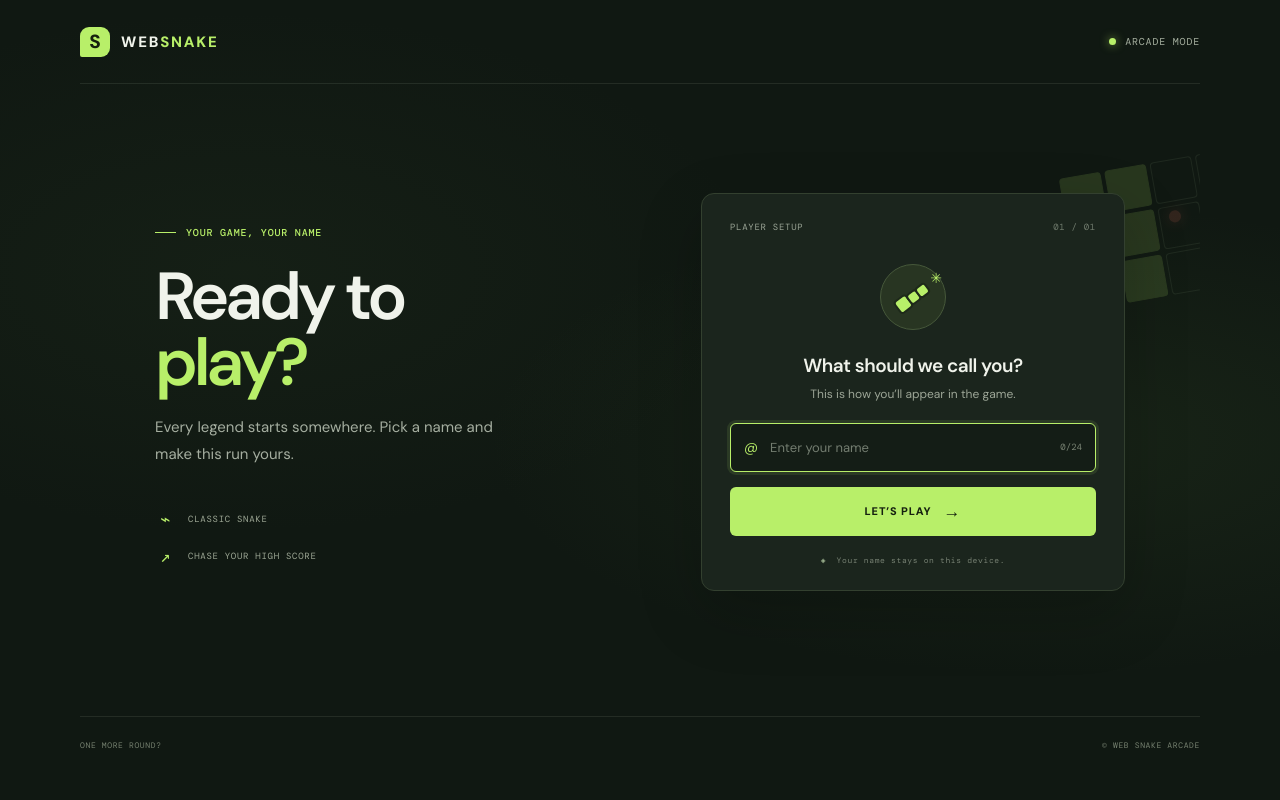
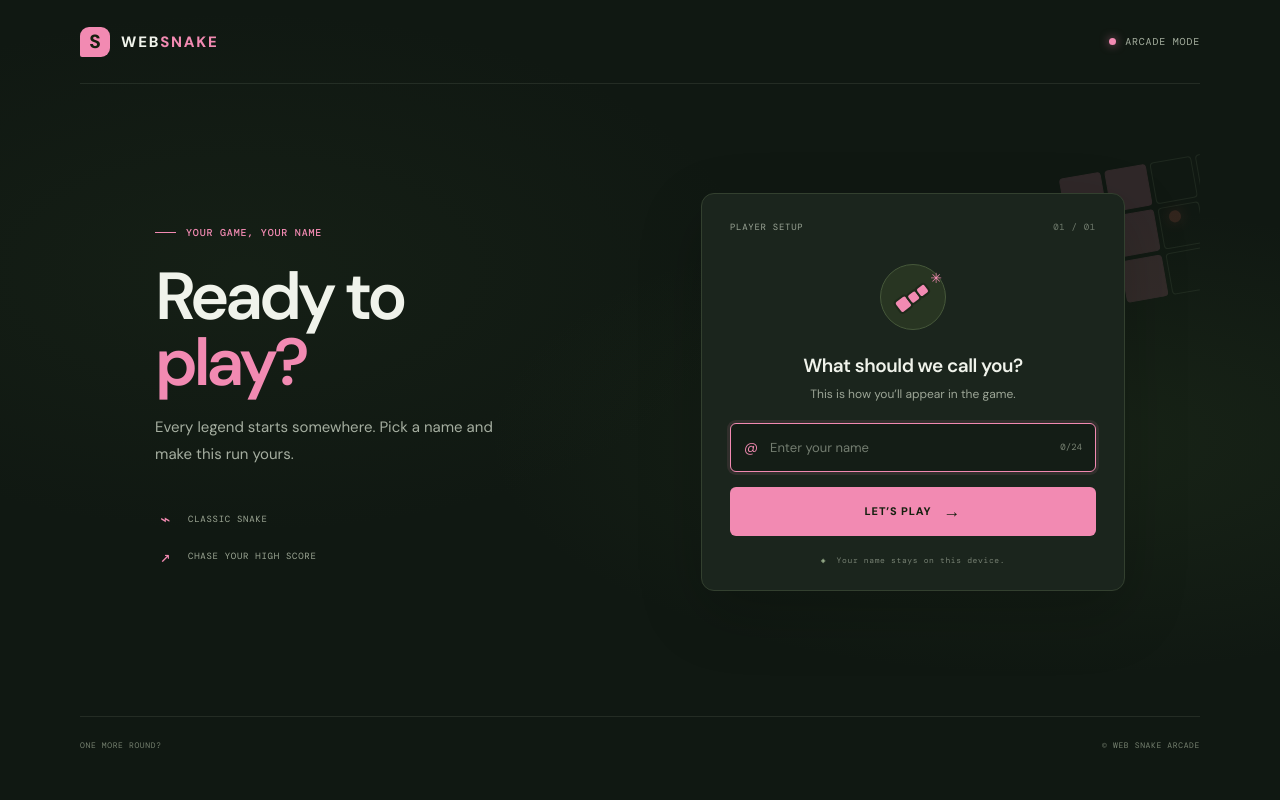
Before and after one commit to Djohnnie/WebSnakeTest, a web app: page /wwwroot/index.html in a window 1280 px wide. Run offline with its HTML, style and script files only (its server is not run), Linux system fonts and the light colour scheme; data that the repository does not hold is empty.

Commit message:
Address the feedback on #4
Refs #3

Revised by the DGHSF agent worker (run 6bb2e12d-68dd-429e-a7b1-ee8e37eb5e7a).

```diff
--- a/wwwroot/styles.css
+++ b/wwwroot/styles.css
@@ -7,7 +7,7 @@
   color: #f0f3eb;
   font-synthesis: none;
   text-rendering: optimizeLegibility;
-  --green: #b8ef69;
+  --accent: #f28ab2;
   --muted: #9aa396;
   --mono: "DM Mono", monospace;
 }
@@ -31,48 +31,48 @@ button { cursor: pointer; }
 .app-shell { width: min(1120px, calc(100% - 64px)); margin: 0 auto; }
 .topbar { height: 84px; border-bottom: 1px solid rgba(226, 238, 216, .09); display: flex; align-items: center; justify-content: space-between; }
 .brand { display: flex; align-items: center; gap: 11px; color: #f0f3eb; text-decoration: none; font-size: 15px; font-weight: 800; letter-spacing: .12em; }
-.brand-mark { width: 30px; height: 30px; display: grid; place-items: center; background: var(--green); color: #15200e; border-radius: 9px 9px 9px 2px; font-size: 19px; font-weight: 800; font-style: italic; letter-spacing: 0; }
-.brand-accent { color: var(--green); }
+.brand-mark { width: 30px; height: 30px; display: grid; place-items: center; background: var(--accent); color: #15200e; border-radius: 9px 9px 9px 2px; font-size: 19px; font-weight: 800; font-style: italic; letter-spacing: 0; }
+.brand-accent { color: var(--accent); }
 .status-pill, .eyebrow, .card-topline, .game-facts, .privacy-note, .board-top, .change-name, .panel-label, .score-caption, .footer { font-family: var(--mono); letter-spacing: .08em; }
 .status-pill { display: flex; align-items: center; gap: 9px; color: #a4ae9e; font-size: 10px; }
-.status-dot, .live-dot { width: 7px; height: 7px; display: inline-block; border-radius: 50%; background: var(--green); box-shadow: 0 0 10px rgba(184,239,105,.65); }
+.status-dot, .live-dot { width: 7px; height: 7px; display: inline-block; border-radius: 50%; background: var(--accent); box-shadow: 0 0 10px rgba(242,138,178,.65); }
 
 .name-screen { position: relative; min-height: 632px; display: grid; grid-template-columns: 1fr 424px; align-items: center; gap: 92px; padding: 55px 6.7% 72px; overflow: hidden; }
 .intro, .name-card { position: relative; z-index: 1; }
-.eyebrow { display: flex; align-items: center; gap: 10px; color: var(--green); font-size: 10px; font-weight: 500; }
-.eyebrow-line { display: inline-block; width: 21px; height: 1px; background: var(--green); }
+.eyebrow { display: flex; align-items: center; gap: 10px; color: var(--accent); font-size: 10px; font-weight: 500; }
+.eyebrow-line { display: inline-block; width: 21px; height: 1px; background: var(--accent); }
 h1 { margin: 25px 0 18px; font-size: clamp(46px, 5.2vw, 68px); line-height: .99; letter-spacing: -.065em; font-weight: 600; }
-.intro h1 span { color: var(--green); }
+.intro h1 span { color: var(--accent); }
 .intro-copy { max-width: 340px; margin: 0; color: #a5aea0; font-size: 15px; line-height: 1.8; }
 .game-facts { margin-top: 40px; display: grid; gap: 15px; color: #9da795; font-size: 9px; }
 .game-facts > div { display: flex; align-items: center; gap: 12px; }
-.fact-icon { width: 21px; color: var(--green); text-align: center; font-size: 17px; }
+.fact-icon { width: 21px; color: var(--accent); text-align: center; font-size: 17px; }
 .name-card { padding: 27px 28px 25px; background: #1b251d; border: 1px solid #33402f; border-radius: 13px; box-shadow: 0 22px 65px rgba(0,0,0,.2); }
 .card-topline { display: flex; justify-content: space-between; color: #9ba596; font-size: 9px; }
 .step-number { color: #707b6d; }
 .avatar { width: 66px; height: 66px; position: relative; display: grid; place-items: center; margin: 31px auto 23px; border: 1px solid #46583a; border-radius: 50%; background: #283522; }
 .avatar-snake { display: flex; align-items: center; transform: rotate(-37deg); }
-.avatar-snake i { display: block; width: 13px; height: 13px; margin-left: -2px; border: 2px solid #1e291a; border-radius: 4px; background: var(--green); }
+.avatar-snake i { display: block; width: 13px; height: 13px; margin-left: -2px; border: 2px solid #1e291a; border-radius: 4px; background: var(--accent); }
 .avatar-snake i:first-child { width: 16px; height: 16px; }
-.avatar-spark { position: absolute; top: 4px; right: 3px; color: var(--green); font-size: 14px; }
+.avatar-spark { position: absolute; top: 4px; right: 3px; color: var(--accent); font-size: 14px; }
 .name-card label { display: block; text-align: center; font-size: 19px; font-weight: 600; letter-spacing: -.025em; }
 .field-hint { margin: 8px 0 21px; text-align: center; color: #9da697; font-size: 12px; }
 .input-wrap { height: 49px; display: flex; align-items: center; gap: 10px; padding: 0 13px; border: 1px solid #45523e; border-radius: 6px; background: #141d16; transition: border-color .2s, box-shadow .2s; }
-.input-wrap:focus-within { border-color: var(--green); box-shadow: 0 0 0 3px rgba(184,239,105,.1); }
-.input-prefix { color: var(--green); font-size: 14px; }
+.input-wrap:focus-within { border-color: var(--accent); box-shadow: 0 0 0 3px rgba(242,138,178,.1); }
+.input-prefix { color: var(--accent); font-size: 14px; }
 .input-wrap input { width: 100%; min-width: 0; outline: 0; border: 0; background: transparent; color: #f0f3eb; font-size: 13px; }
 .input-wrap input::placeholder { color: #737d70; }
 .character-count { flex: 0 0 auto; color: #798373; font-family: var(--mono); font-size: 9px; }
 .error-message { margin: 8px 0 0; color: #ff9a8b; font-size: 11px; }
-.primary-button { width: 100%; min-height: 49px; display: flex; align-items: center; justify-content: center; gap: 12px; margin-top: 15px; border: 0; border-radius: 6px; background: var(--green); color: #15200f; font-size: 11px; font-weight: 800; letter-spacing: .08em; transition: background .2s, transform .2s; }
-.primary-button:hover { transform: translateY(-1px); background: #caf98b; }
+.primary-button { width: 100%; min-height: 49px; display: flex; align-items: center; justify-content: center; gap: 12px; margin-top: 15px; border: 0; border-radius: 6px; background: var(--accent); color: #15200f; font-size: 11px; font-weight: 800; letter-spacing: .08em; transition: background .2s, transform .2s; }
+.primary-button:hover { transform: translateY(-1px); background: #f8a6c4; }
 .primary-button span { font-size: 17px; font-weight: 500; }
 .privacy-note { margin: 19px 0 0; color: #778173; text-align: center; font-size: 8px; }
 .privacy-note span { padding-right: 5px; color: #a0b692; }
 
 .decorative-board { position: absolute; z-index: 0; top: 78px; right: -53px; width: 180px; height: 180px; display: grid; grid-template-columns: repeat(4, 1fr); grid-template-rows: repeat(4, 1fr); gap: 4px; opacity: .14; transform: rotate(-10deg); }
 .board-cell { border: 1px solid #74886a; border-radius: 4px; }
-.cell-a, .cell-b, .cell-f, .cell-j { background: #b8ef69; border-color: #b8ef69; }
+.cell-a, .cell-b, .cell-f, .cell-j { background: var(--accent); border-color: var(--accent); }
 .board-food { width: 12px; height: 12px; position: absolute; top: 51px; left: 102px; border-radius: 50%; background: #ff7364; box-shadow: 0 0 14px #ff7364; }
 
 .game-screen { padding: 48px 6.7% 50px; }
@@ -80,10 +80,10 @@ h1 { margin: 25px 0 18px; font-size: clamp(46px, 5.2vw, 68px); line-height: .99;
 .game-heading > div { min-width: 0; flex: 1; }
 .game-heading .eyebrow { margin: 0; }
 .game-heading h1 { min-width: 0; margin: 16px 0 0; overflow-wrap: anywhere; font-size: clamp(34px, 4vw, 49px); }
-.game-heading h1 span:first-child { color: var(--green); }
-.heading-dot { color: var(--green); }
+.game-heading h1 span:first-child { color: var(--accent); }
+.heading-dot { color: var(--accent); }
 .change-name { border: 1px solid #3b4937; border-radius: 5px; padding: 11px 13px; background: #1b251d; color: #bac3b4; font-size: 9px; }
-.change-name span { padding-left: 8px; color: var(--green); }
+.change-name span { padding-left: 8px; color: var(--accent); }
 .game-layout { display: grid; grid-template-columns: minmax(0, 1fr) 220px; gap: 22px; align-items: start; }
 .board-frame { position: relative; overflow: hidden; border: 1px solid #394833; border-radius: 8px; background: #172019; }
 .board-top { height: 42px; display: flex; justify-content: space-between; align-items: center; padding: 0 15px; border-bottom: 1px solid #303d2d; color: #b5c0ae; font-size: 8px; }
@@ -92,7 +92,7 @@ h1 { margin: 25px 0 18px; font-size: clamp(46px, 5.2vw, 68px); line-height: .99;
 #game-status { color: #7f8b78; }
 #game-board { width: 100%; height: auto; display: block; aspect-ratio: 1; background: #141c16; }
 .board-overlay { position: absolute; inset: 42px 0 0; display: flex; flex-direction: column; align-items: center; justify-content: center; padding: 20px; background: rgba(15, 23, 17, .82); text-align: center; }
-.overlay-icon { width: 43px; height: 43px; display: grid; place-items: center; margin-bottom: 13px; border: 1px solid #526744; border-radius: 50%; color: var(--green); font-size: 21px; }
+.overlay-icon { width: 43px; height: 43px; display: grid; place-items: center; margin-bottom: 13px; border: 1px solid #526744; border-radius: 50%; color: var(--accent); font-size: 21px; }
 .board-overlay h2 { margin: 0; font-size: 22px; letter-spacing: -.04em; }
 .board-overlay p { max-width: 275px; margin: 8px 0 4px; color: #a4ae9e; font-size: 12px; line-height: 1.6; }
 .board-overlay .primary-button { width: auto; min-width: 172px; margin-top: 16px; padding: 0 19px; }
@@ -100,9 +100,9 @@ h1 { margin: 25px 0 18px; font-size: clamp(46px, 5.2vw, 68px); line-height: .99;
 .player-panel, .score-card, .controls-card { padding: 16px; border: 1px solid #303d2d; border-radius: 7px; background: #1a241c; }
 .panel-label { display: block; color: #909b89; font-size: 8px; }
 .player-details { display: flex; align-items: center; gap: 10px; margin-top: 13px; font-size: 14px; font-weight: 600; overflow-wrap: anywhere; }
-.player-avatar { width: 31px; height: 31px; display: grid; place-items: center; border-radius: 50%; background: #33452a; color: var(--green); font-size: 14px; font-style: italic; font-weight: 800; }
+.player-avatar { width: 31px; height: 31px; display: grid; place-items: center; border-radius: 50%; background: #33452a; color: var(--accent); font-size: 14px; font-style: italic; font-weight: 800; }
 .score-card strong { display: block; margin-top: 10px; color: #f1f3eb; font-family: var(--mono); font-size: 34px; font-weight: 400; line-height: 1; }
-.high-score-card strong { color: var(--green); }
+.high-score-card strong { color: var(--accent); }
 .score-caption { display: block; margin-top: 7px; color: #778373; font-size: 8px; }
 .controls-card p { margin: 10px 0 14px; color: #a4ae9e; font-size: 11px; line-height: 1.55; }
 .key-hint { display: grid; justify-items: center; gap: 3px; }
```
